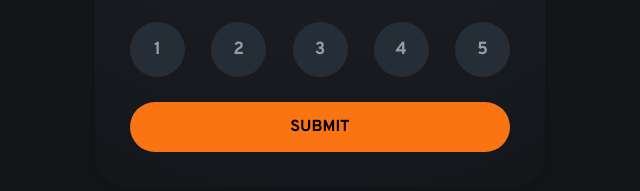
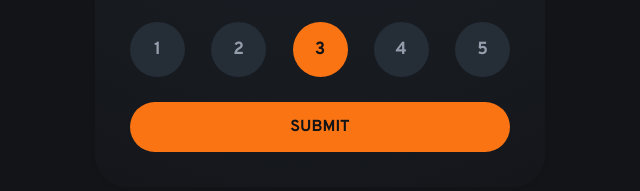
Before and after one commit to FESOO1/Interactive-rating-component2, a plain HTML site: page index.html in a window 1280 px wide. In both pictures the pointer is over the element 640 px from the left and 482 px from the top of the page. Shown: the part 433-624 px from the top of the page, without its empty margins (320-960 px from the left). Drawn offline with Linux system fonts and the light colour scheme.

Commit message:
Update styles.css

```diff
--- a/styles.css
+++ b/styles.css
@@ -69,6 +69,10 @@ body {
     justify-content: space-between;
 }
 
+.rating-buttons:hover {
+
+}
+
 .rate-button {
     width: 55px;
     height: 55px;
@@ -79,6 +83,12 @@ body {
     background-color: hsl(213, 19%, 18%);
     color: hsl(217, 12%, 63%);
     cursor: pointer;
+    transition: background-color 300ms, color 300ms;
+}
+
+.rate-button:hover {
+    background-color: hsl(25, 97%, 53%);
+    color: hsl(216, 12%, 8%);
 }
 
 .submit {
@@ -92,6 +102,12 @@ body {
     background-color: hsl(25, 97%, 53%);
     cursor: pointer;
     text-transform: uppercase;
+    color: hsl(216, 12%, 8%);
+    transition: background-color 300ms;
+}
+
+.submit:hover {
+    background-color: white;
 }
 
 /* SUCCESS */
```
